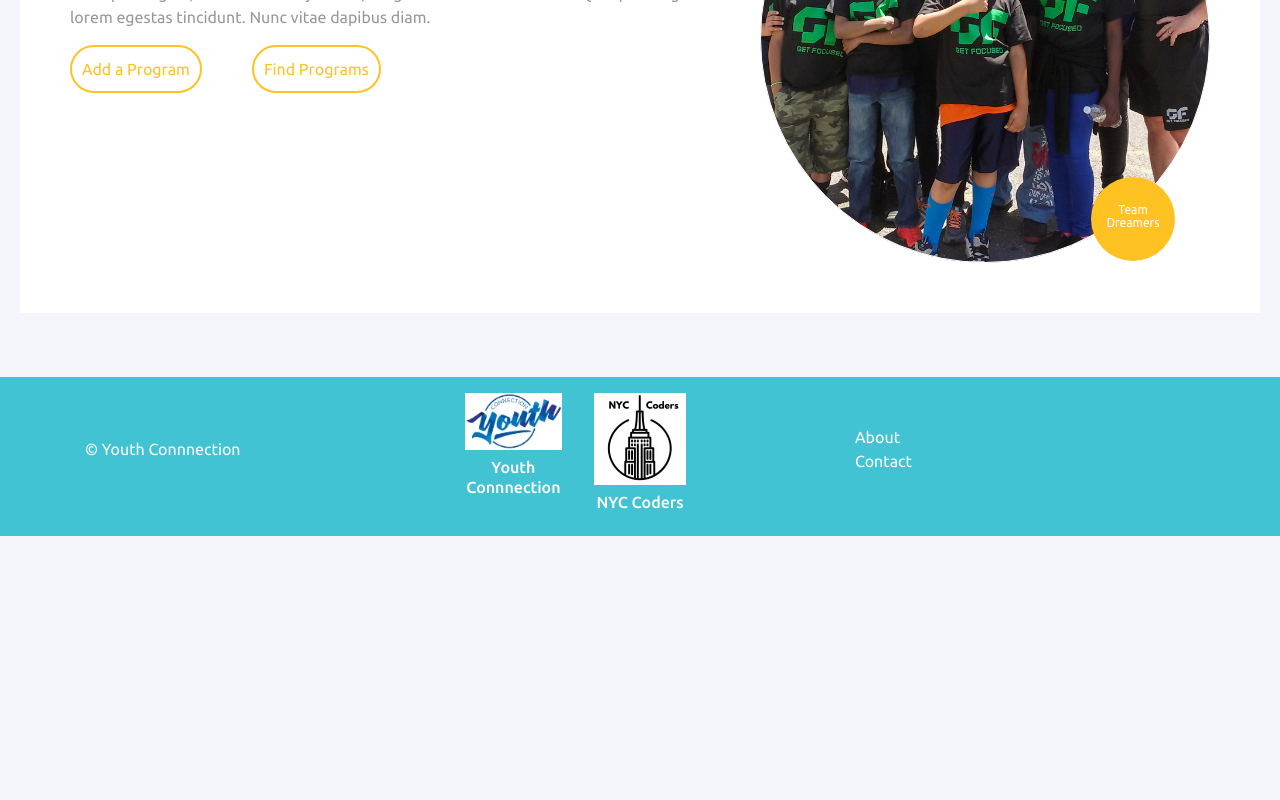
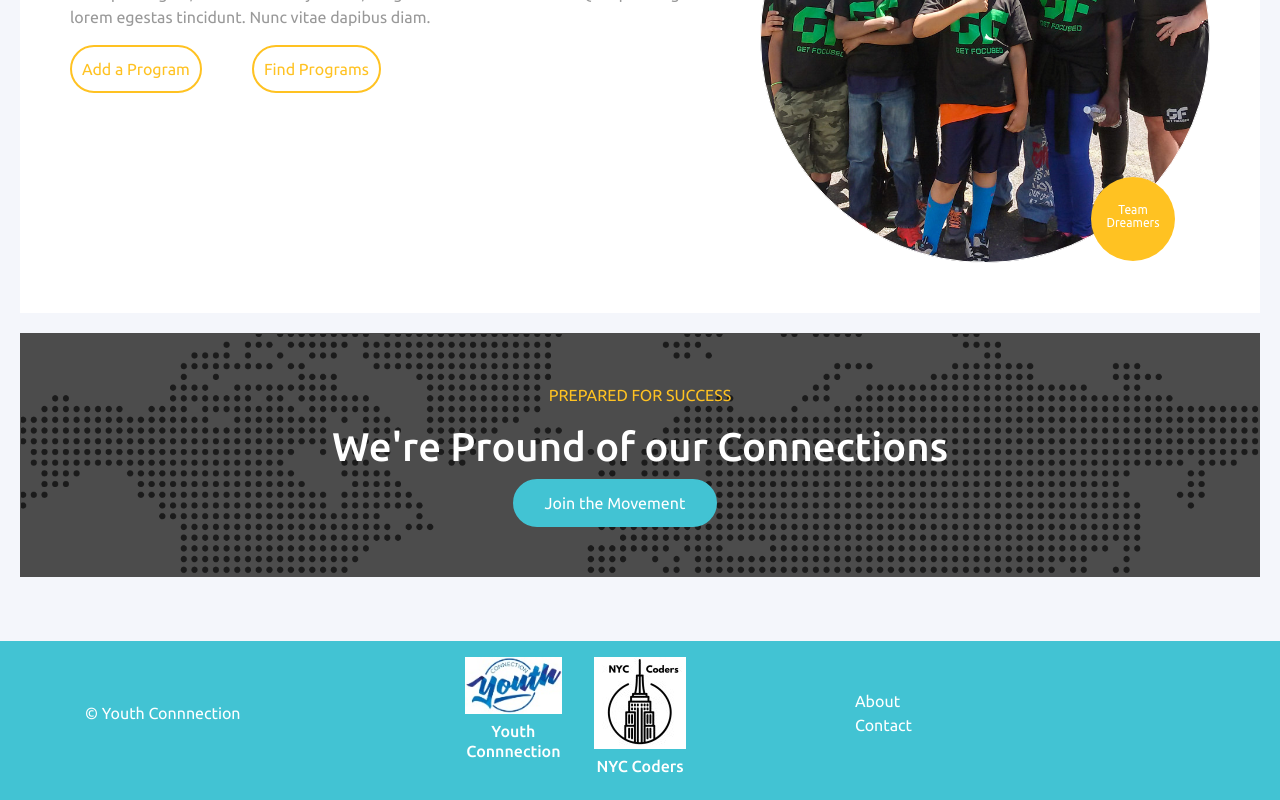
Before and after one commit to noobboon7/TeamHighFive_Front, a React (Create React App) app: page / in a window 1280 px wide. Shown: the part 822-1622 px from the top of the page. Before the commit the page ends 1358 px from the top, so only its background shows below. Built offline with nearby package versions, Linux system fonts and the light colour scheme; no server answers.

Commit message:
connection component

```diff
--- a/src/App.css
+++ b/src/App.css
@@ -1,3 +1,5 @@
+
+
 .App {
   text-align: center;
 }
@@ -79,3 +81,54 @@
   border-radius: 50px;
   padding:10px;
 }
+
+
+
+.connectionDiv{
+  padding:50px;
+  margin: 20px;
+  display: flex;
+  justify-content: center;
+  flex-wrap: wrap;
+  background-image: url('./static/map.png');
+}
+
+.connect-head-div{
+  width: 100%;
+  color: #ffc222;
+  display: flex;
+  justify-content: center;
+}
+
+.connect-title-div{
+  width: 100%;
+  color: white;
+  display: flex;
+  justify-content: center;
+}
+
+.connectBtn{
+  margin-right: 50px;
+  background-color:#42C3D3;
+  border-style: solid;
+  border-color: #42C3D3;
+  color: white;
+  border-radius: 50px;
+  padding:10px;
+  padding-left: 30px;
+  padding-right: 30px;
+}
+
+.connectBtn:hover{
+  margin-right: 50px;
+  background-color:white;
+  border-style: solid;
+  border-color: #42C3D3;
+  color: #42C3D3;
+  border-radius: 50px;
+  padding:10px;
+  padding-left: 30px;
+  padding-right: 30px;
+}
+
+/* blue #42C3D3 */
--- /dev/null
+++ b/src/components/home/Connections.js
@@ -0,0 +1,17 @@
+import React from "react";
+
+
+const Connections = () => (
+    <div className='connectionDiv'>
+        <div className='connect-head-div'>
+            <p className='connect-head' > PREPARED FOR SUCCESS</p>
+        </div>
+        <div className='connect-title-div'>
+            <h1>We're Pround of our Connections</h1>
+        </div>
+
+        <button className='connectBtn'>Join the Movement</button>
+    </div>
+  );
+
+  export default Connections;
--- a/src/components/pages/Home.js
+++ b/src/components/pages/Home.js
@@ -3,11 +3,13 @@ import React from "react";
 import Hero from "../hero/Hero";
 import OrganizationList from "../organizations/OrganizationList";
 import WordAboutUs from "../home/WordAboutUs";
+import Connections from "../home/Connections";
 
 const Home = ({ organizations_array }) => (
   <div>
     <Hero organizations_array={organizations_array} />
     <WordAboutUs/>
+    <Connections/>
     <OrganizationList organizations_array={organizations_array} />
   </div>
 );
```
Also changed, not shown: src/static/map.png (added).
